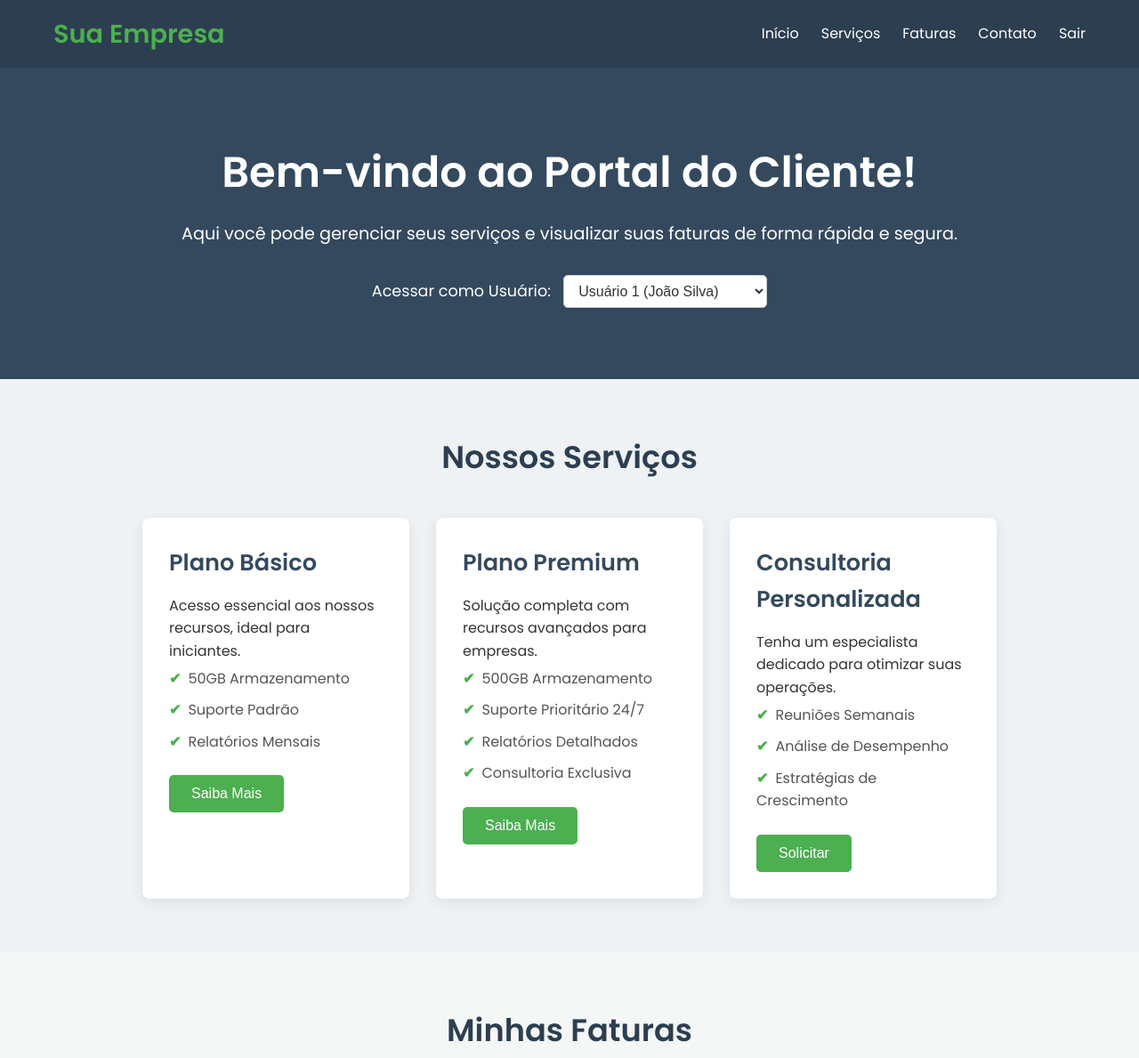
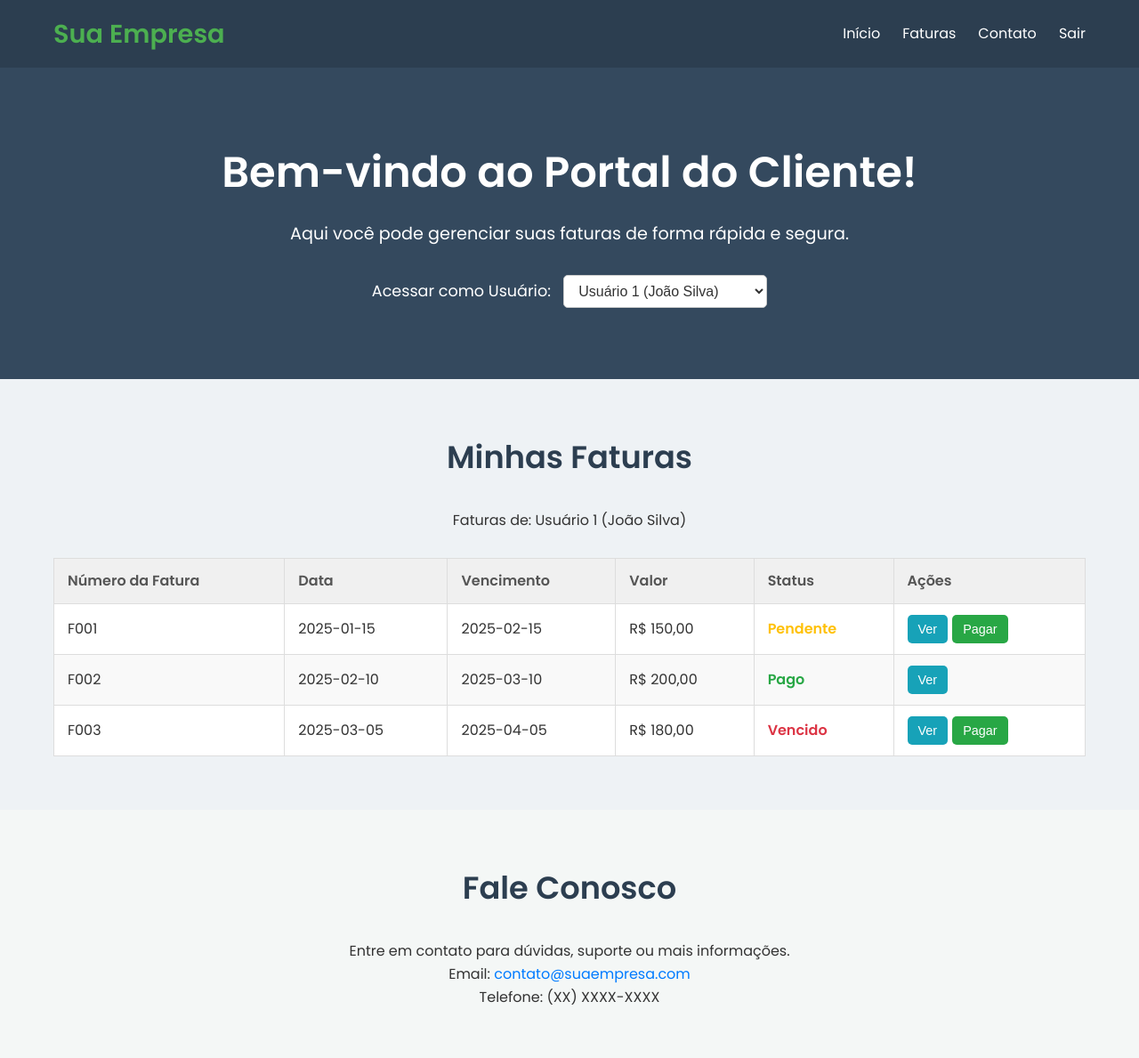
Before and after one commit to GabrielMendes845/ocm, a plain HTML site: page index.html in a window 1280 px wide. Shown: the top 1189 px of the page at 89% size. Drawn offline with Linux system fonts and the light colour scheme.

Commit message:
Update index.html

```diff
--- a/index.html
+++ b/index.html
@@ -3,7 +3,7 @@
 <head>
     <meta charset="UTF-8">
     <meta name="viewport" content="width=device-width, initial-scale=1.0">
-    <title>Sua Empresa - Serviços e Faturas</title>
+    <title>Sua Empresa - Faturas</title>
     <link rel="stylesheet" href="/css/style.css">
     <link href="https://fonts.googleapis.com/css2?family=Poppins:wght@300;400;600&display=swap" rel="stylesheet">
 </head>
@@ -14,7 +14,6 @@
             <nav>
                 <ul>
                     <li><a href="#home">Início</a></li>
-                    <li><a href="#servicos">Serviços</a></li>
                     <li><a href="#faturas">Faturas</a></li>
                     <li><a href="#contato">Contato</a></li>
                     <li><a href="#" id="logoutBtn">Sair</a></li>
@@ -27,7 +26,7 @@
         <section id="home" class="hero-section">
             <div class="container">
                 <h2>Bem-vindo ao Portal do Cliente!</h2>
-                <p>Aqui você pode gerenciar seus serviços e visualizar suas faturas de forma rápida e segura.</p>
+                <p>Aqui você pode gerenciar suas faturas de forma rápida e segura.</p>
                 <div class="user-select-container">
                     <label for="userSelect">Acessar como Usuário:</label>
                     <select id="userSelect">
@@ -35,45 +34,6 @@
                         <option value="user2">Usuário 2 (Maria Oliveira)</option>
                         <option value="user3">Usuário 3 (Pedro Souza)</option>
                     </select>
-                </div>
-            </div>
-        </section>
-
-        <section id="servicos" class="services-section">
-            <div class="container">
-                <h2>Nossos Serviços</h2>
-                <div class="service-cards">
-                    <div class="card">
-                        <h3>Plano Básico</h3>
-                        <p>Acesso essencial aos nossos recursos, ideal para iniciantes.</p>
-                        <ul>
-                            <li>50GB Armazenamento</li>
-                            <li>Suporte Padrão</li>
-                            <li>Relatórios Mensais</li>
-                        </ul>
-                        <button class="btn">Saiba Mais</button>
-                    </div>
-                    <div class="card">
-                        <h3>Plano Premium</h3>
-                        <p>Solução completa com recursos avançados para empresas.</p>
-                        <ul>
-                            <li>500GB Armazenamento</li>
-                            <li>Suporte Prioritário 24/7</li>
-                            <li>Relatórios Detalhados</li>
-                            <li>Consultoria Exclusiva</li>
-                        </ul>
-                        <button class="btn">Saiba Mais</button>
-                    </div>
-                    <div class="card">
-                        <h3>Consultoria Personalizada</h3>
-                        <p>Tenha um especialista dedicado para otimizar suas operações.</p>
-                        <ul>
-                            <li>Reuniões Semanais</li>
-                            <li>Análise de Desempenho</li>
-                            <li>Estratégias de Crescimento</li>
-                        </ul>
-                        <button class="btn">Solicitar</button>
-                    </div>
                 </div>
             </div>
         </section>
```
